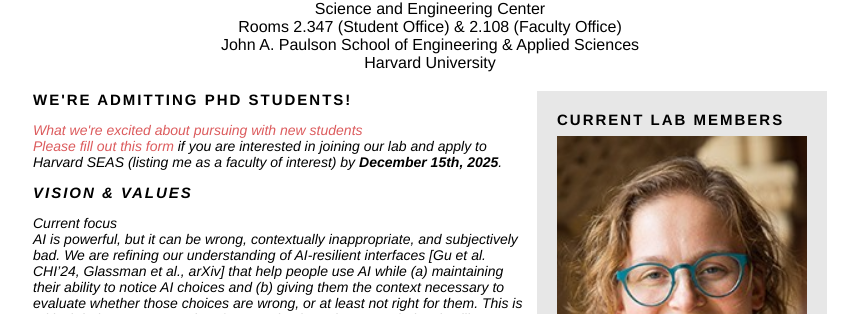
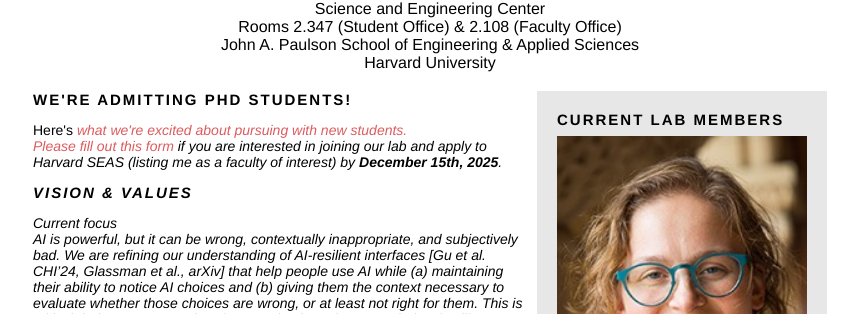
Before and after one commit to eglassman/eglassman.github.io, a Jekyll site: the page built from index.html, in a window 1280 px wide and 900 px high. Shown: the part 156-470 px from the top of the window, without its empty margins (210-1068 px from the left). Built offline with Jekyll 4.4.1, drawn with Linux system fonts in a browser that asks for light colours.

Commit message:
making the link more clear

```diff
--- a/index.html
+++ b/index.html
@@ -40,7 +40,7 @@
     <!-- for thought and action
     </p> -->
     <!-- <h1>We're admitting new PhD students!</h1> -->
-    <span class="slightlybold"><a href="https://docs.google.com/document/d/1CTgkYFeM0JWyDfBiEkPl0LiIC0F81F9XGDyyCAiHDBA/edit?usp=sharing"><i>What we're excited about pursuing with new students</span><br>
+    <span class="slightlybold">Here's <a href="https://docs.google.com/document/d/1CTgkYFeM0JWyDfBiEkPl0LiIC0F81F9XGDyyCAiHDBA/edit?usp=sharing"><i>what we're excited about pursuing with new students</span>.<br>
     Please fill out <a href="https://forms.gle/rUD2pHvVjQ71njL9A">this form</a> if you are interested in joining our lab and apply to Harvard SEAS (listing me as a faculty of interest) by <b>December 15th, 2025</b>.
     <p>
 
```
